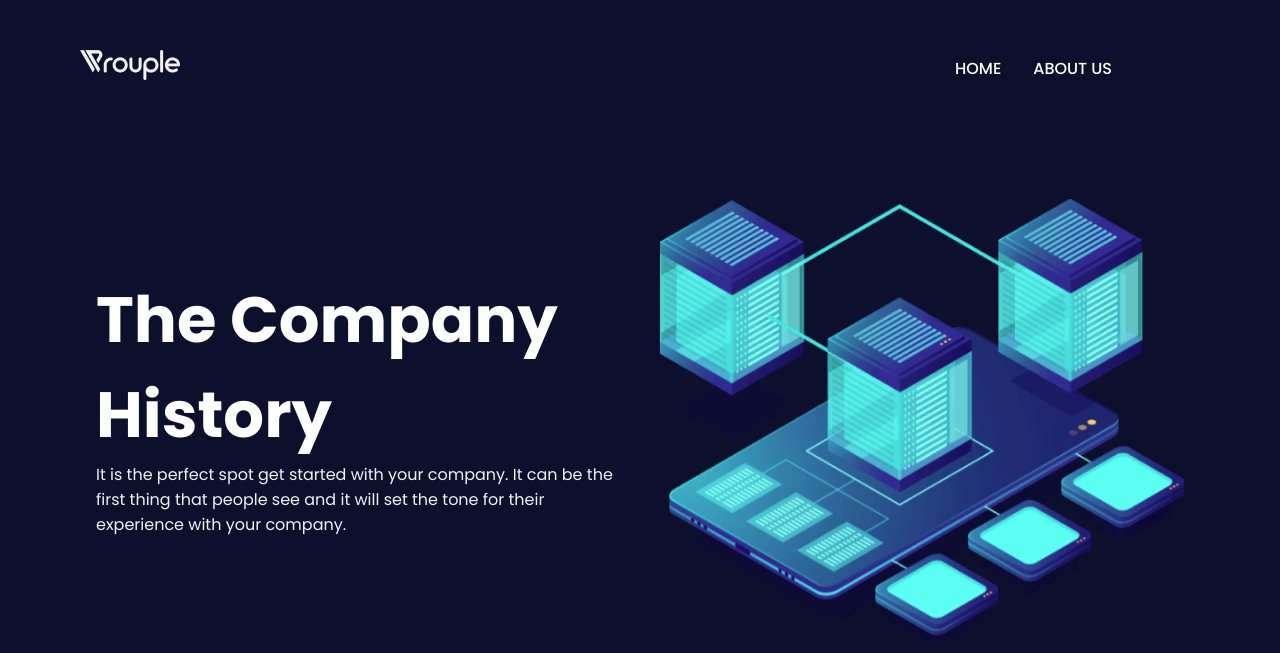
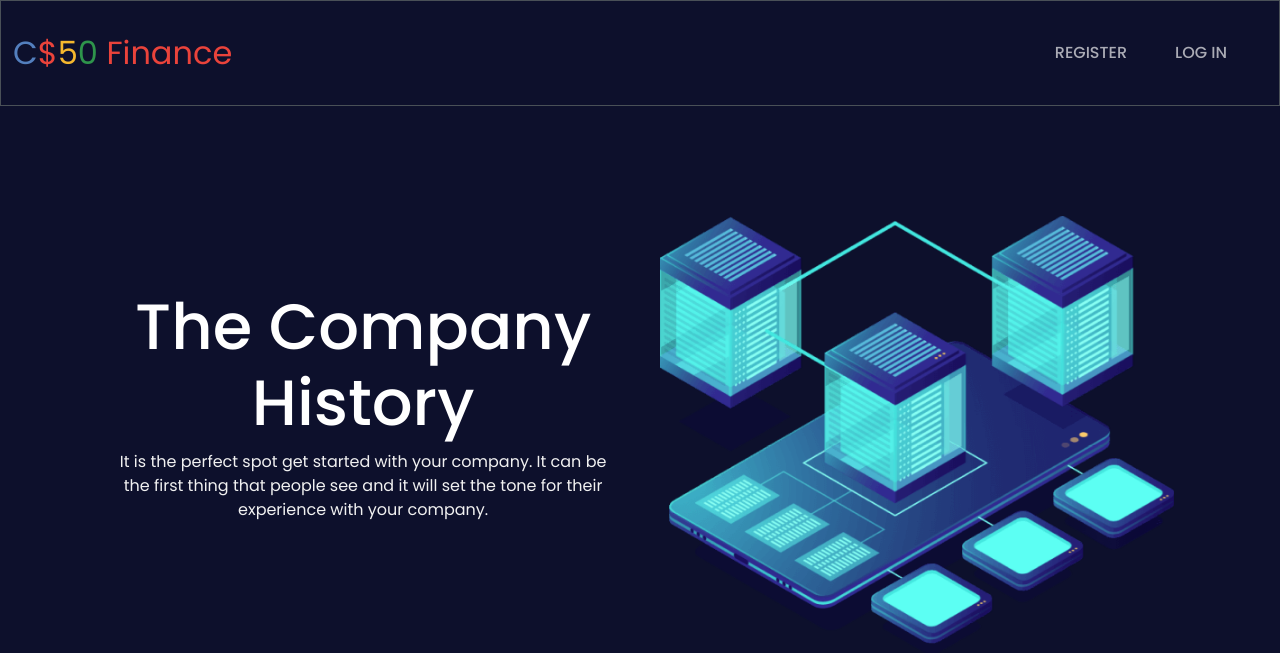
Before and after one commit to Kewal170/Crypto_web, a Flask app: page /aboutus in a window 1280 px wide. Shown: the top 653 px of the page. Run offline with Flask 2, Linux system fonts and the light colour scheme; some libraries are stand-ins or nearby versions.

Commit message:
Update aboutus.html

```diff
--- a/templates/aboutus.html
+++ b/templates/aboutus.html
@@ -11,27 +11,10 @@
       crossorigin="anonymous"
     ></script>
   </head>
+  {% extends "layout.html" %} {% block main %}
+
   <body>
     <!-- Header -->
-    <header>
-      <div id="logo">
-        <a href="./index.html">
-          <img src="/static/img/logo-white.png" alt="" />
-        </a>
-      </div>
-      <ul class="nav" id="nav">
-        <ul class="navLogo">
-          <a href="./index.html">
-            <img src="/static/img/logo-white.png" alt="" />
-          </a>
-        </ul>
-        <li class="nav-link"><a href="/home">Home</a></li>
-        <li class="nav-link"><a href="./aboutus.html">About Us</a></li>
-      </ul>
-      <div id="barContainer">
-        <i id="bar" class="fa-solid fa-bars"></i>
-      </div>
-    </header>
 
     <!-- aboutus hero  -->
     <section class="gridSection">
@@ -312,11 +295,12 @@
       <div class="footerCopyright">
         <p>
           &copy; 2023 design and developed by
-          <a href="#" class="developedBy">Programming Insider</a>.
+          <a href="#" class="developedBy">InvestControl</a>.
         </p>
       </div>
     </footer>
 
     <script src="/static/script.js"></script>
   </body>
+  {% endblock %}
 </html>
```
